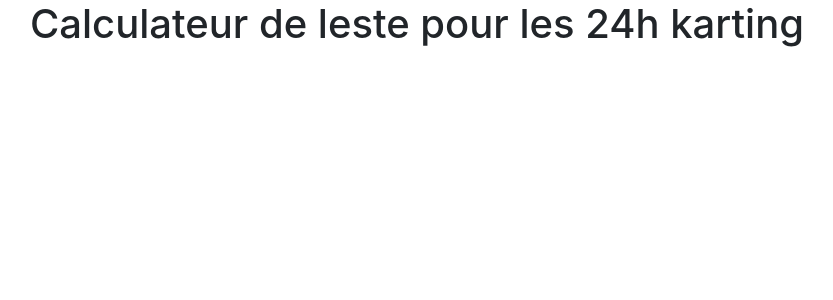
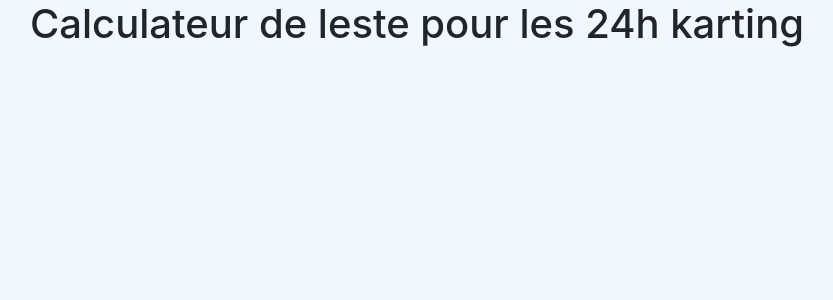
Before and after one commit to JorisToulmonde/karting-weight-calculation, an Angular app: page / in a window 1280 px wide. Shown: the top 300 px of the page, without its empty margins (223-1056 px from the left). Built offline with nearby package versions, Linux system fonts and the light colour scheme.

Commit message:
Driver service and Drivers informations

```diff
--- a/src/styles.css
+++ b/src/styles.css
@@ -1,2 +1,13 @@
 /* You can add global styles to this file, and also import other style files */
 @import '~bootstrap/dist/css/bootstrap.min.css';
+body{
+  min-height: 100vh;
+  position: relative;
+  margin: 0;
+  background-color: aliceblue;
+}
+
+footer{
+  position: absolute;
+  bottom: 0;
+}
```
Also changed, not shown: src/app/driver.ts (added), src/styles.scss (added).
